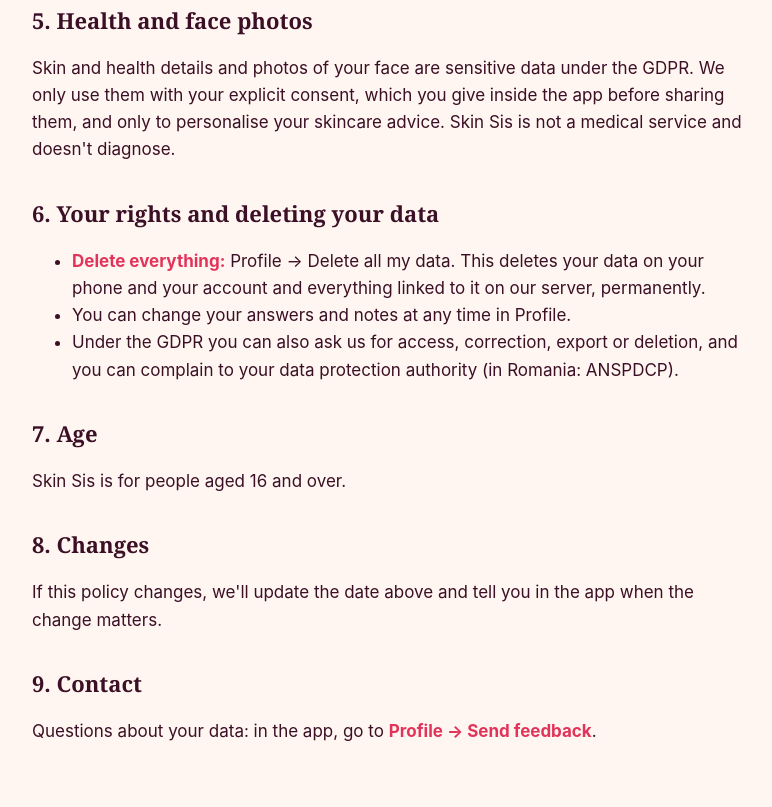
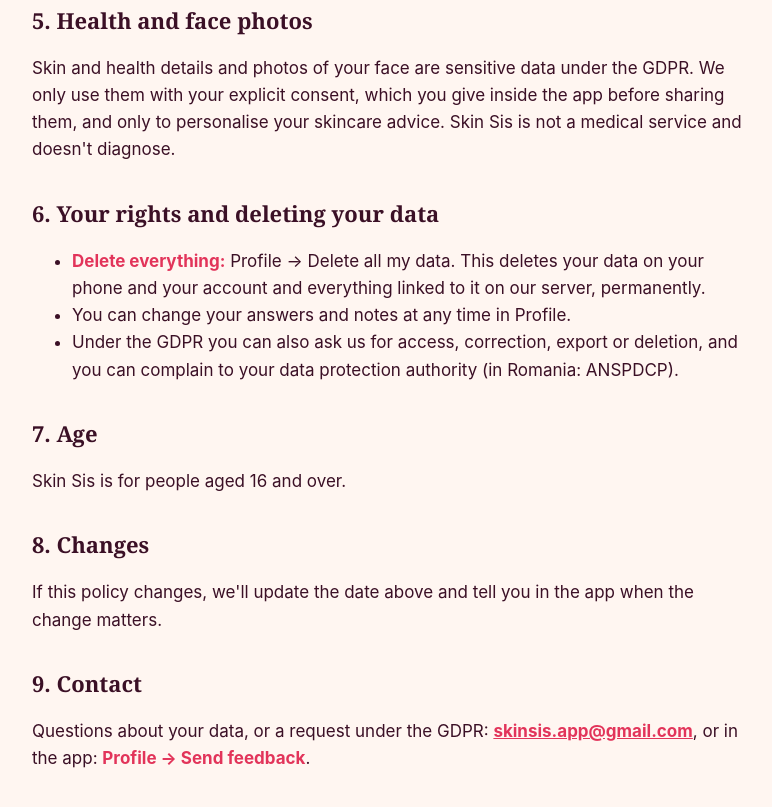
Before and after one commit to anamariahodoroaga-cpu/skinsis, a plain HTML site: page privacy.html in a window 1280 px wide. Shown: the part 1618-2425 px from the top of the page, without its empty margins (248-1020 px from the left). Drawn offline with Linux system fonts and the light colour scheme.

Commit message:
Add contact email

```diff
--- a/privacy.html
+++ b/privacy.html
@@ -53,5 +53,5 @@ th,td{text-align:left;vertical-align:top;padding:10px;border-bottom:1px solid va
 <h2>8. Changes</h2>
 <p>If this policy changes, we&#x27;ll update the date above and tell you in the app when the change matters.</p>
 <h2>9. Contact</h2>
-<p>Questions about your data: in the app, go to <strong>Profile → Send feedback</strong>.</p>
+<p>Questions about your data, or a request under the GDPR: <strong><a href="mailto:skinsis.app@gmail.com" style="color:inherit">skinsis.app@gmail.com</a></strong>, or in the app: <strong>Profile → Send feedback</strong>.</p>
 </main></body></html>
```
